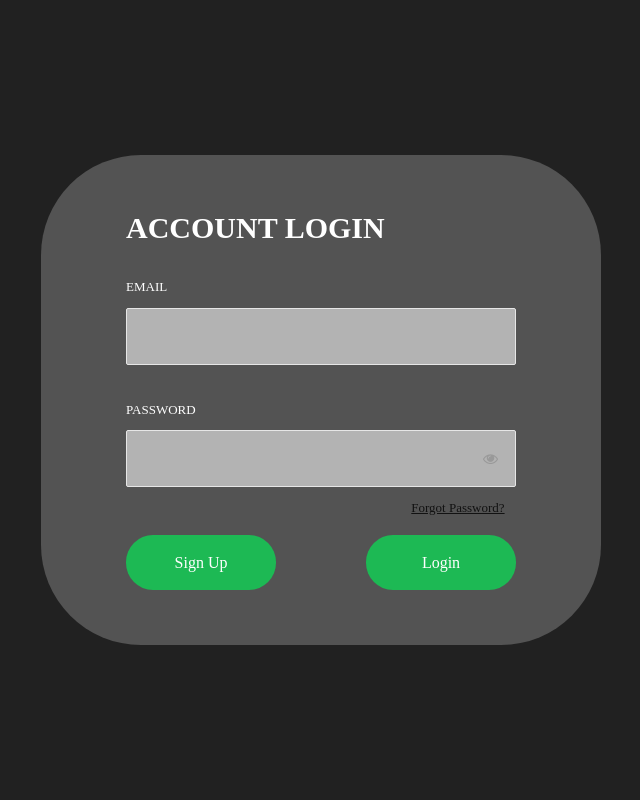
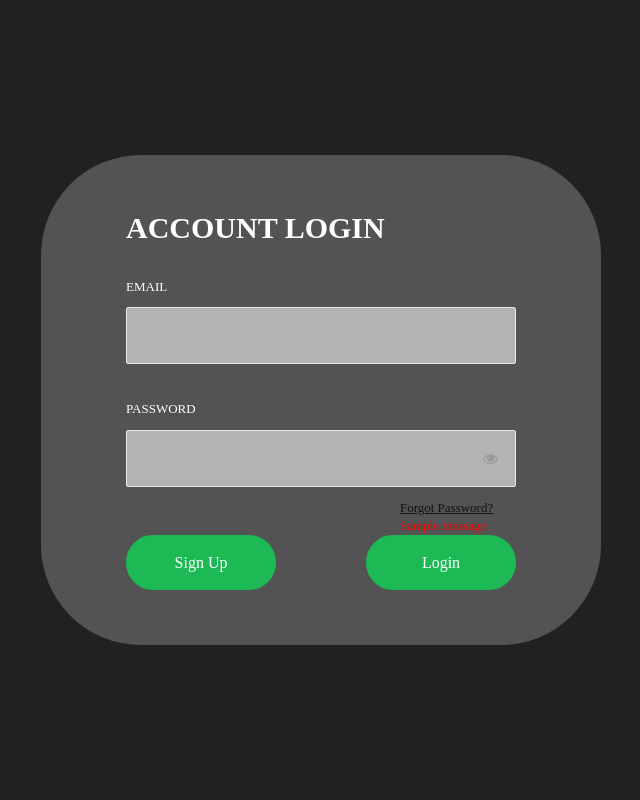
Before and after one commit to Chonlasit666/cn331projectSpotgame, a Django app: page /users/login in a window 1280 px wide. Shown: the whole page, without its empty margins (319-959 px from the left). Run offline with Django 3.2, Linux system fonts and the light colour scheme; tables that the repository leaves empty hold one stand-in row (values such as "Sample post"); one stand-in notice (Sample message) is shown; some web fonts are replaced.

Commit message:
another minor change

```diff
--- a/users/templates/users/login.html
+++ b/users/templates/users/login.html
@@ -46,13 +46,24 @@
 						<span class="focus-input100"></span>
 					</div>
 
-					<span style="opacity:0;">This sentence is invisible and more inv</span>
+					<div>
+						<span style="opacity:0;">This sentence is invisible and more inv</span>
+						<a href="#" class="txt3" style="float:right;">
+							Forgot Password?
+						</a>
+					</div>
 
-					<a style="float:right;" href="#" class="txt3">
-						Forgot Password?
-					</a>
+					<div>
+						<span style="opacity:0;">This sentence is invisible and more inv</span>
+						{% if messages %}
+						<ul class="messages txt3" style="color: red; float:right;">
+							{% for message in messages %}
+							<li{% if message.tags %} class="{{ message.tags }}" {% endif %}>{{ message }}</li>
+								{% endfor %}
+						</ul>
+						{% endif %}
+					</div>
 
-					<br>
 					<br>
 
 					<div class="container-login100-form-btn">
@@ -61,7 +72,8 @@
 						</button>
 					</div>
 
-					<a href="{% url 'users:register' %}" class="txt3 login100-form-btn" style="text-decoration: none; margin-top: -55px">
+					<a href="{% url 'users:register' %}" class="txt3 login100-form-btn"
+						style="text-decoration: none; margin-top: -55px">
 						Sign Up
 					</a>
 
```
Also changed, not shown: spotifymusicgame/views.py (+32 -24 lines).
